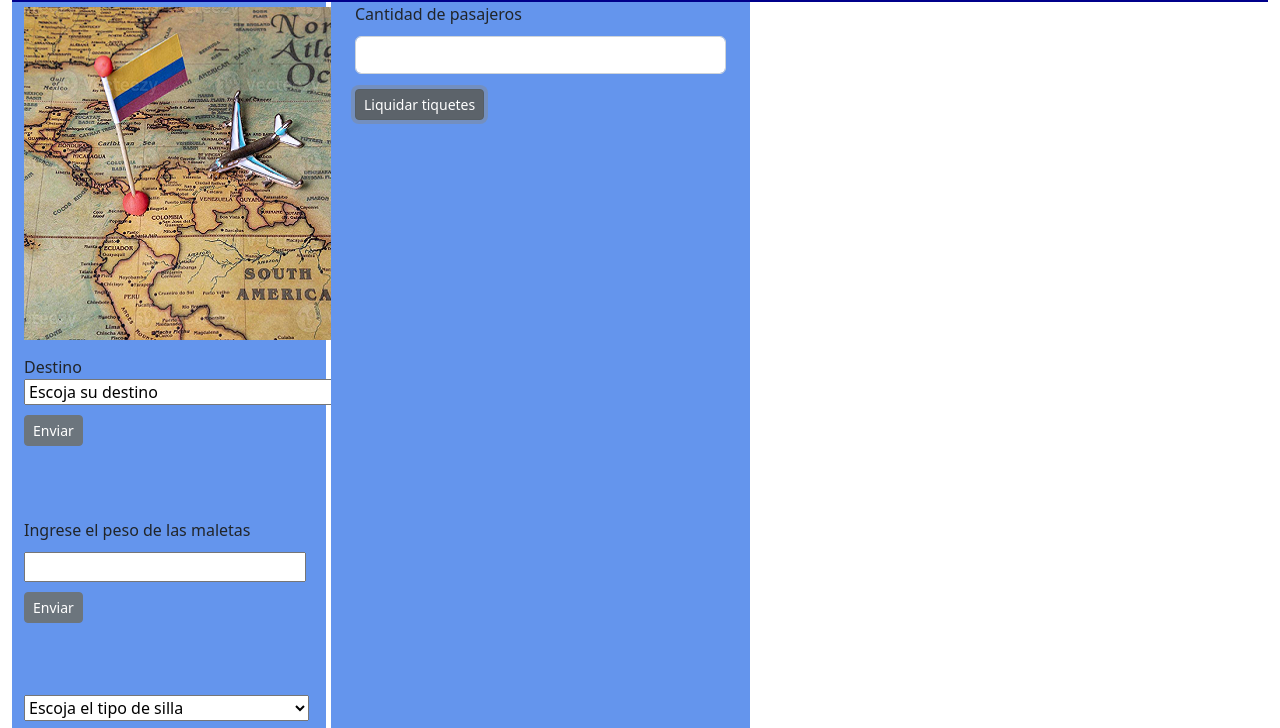
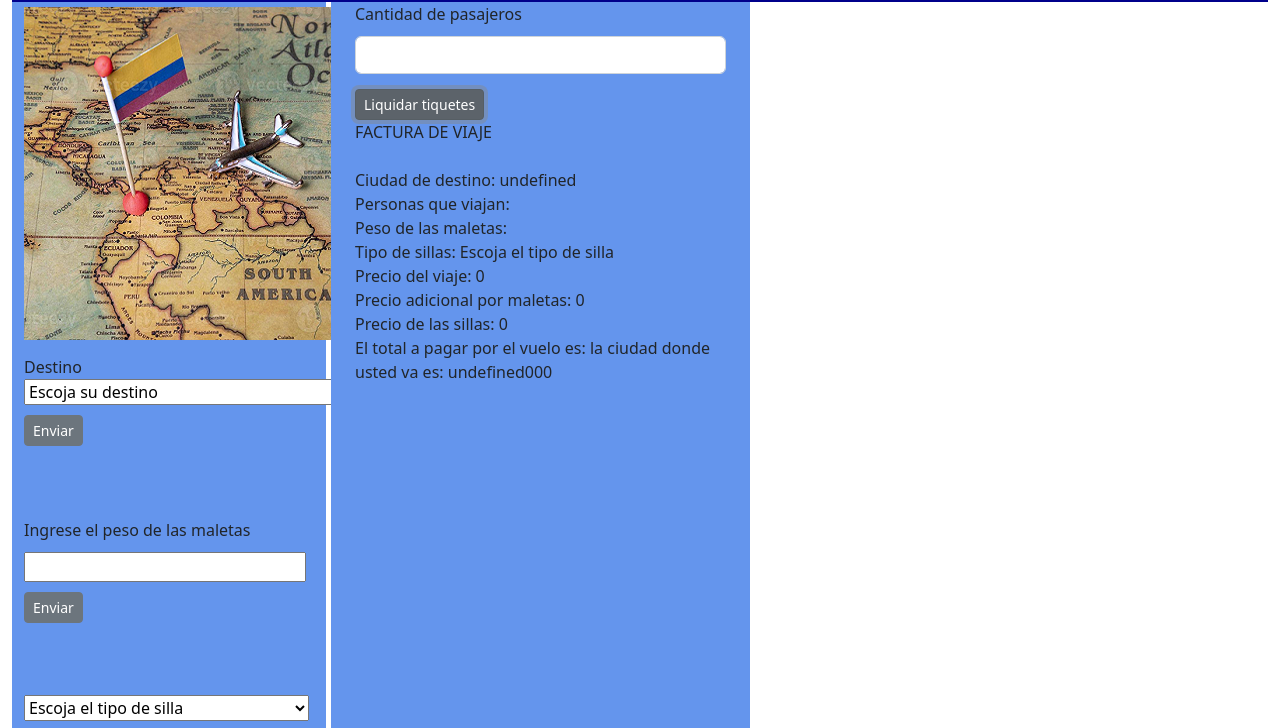
Before and after one commit to VMalware17/LAB1SUPERFLIGHT, a plain HTML site: page index.html in a window 1280 px wide. Both pictures are taken after a click on the button "Liquidar tiquetes". Shown: the part 70-798 px from the top of the page. Drawn offline with nearby package versions, Linux system fonts and the light colour scheme.

Commit message:
actualizacion 1

```diff
--- a/index.html
+++ b/index.html
@@ -28,12 +28,14 @@
         </header>
         <div class="container-fluid">
             <div class="row">
-                <div class="col-3" style="background-color:cornflowerblue; padding-bottom:400px;"><img src="./images/flag-of-colombia-and-plane-on-the-world-map-photo.png" style="margin-top:5px;margin-bottom:15px;"> Destino
+                <div class="col-3" id="destino" style="background-color:cornflowerblue; padding-bottom:400px;"><img src="./images/flag-of-colombia-and-plane-on-the-world-map-photo.png" style="margin-top:5px;margin-bottom:15px;"> Destino
                     <select aria-label="select example" style="padding-right:45px;">
                         <option selected>Escoja su destino</option>
                         <option value="1">Medellin----------------------------------$100.000</option>
                         <option value="2">Cali--------------------------------------$90.000</option>
                         <option value="3">Bogota------------------------------------$150.000</option>
+                        <option value="4">Pereira-----------------------------------$75.000</option>
+                        <option value="5">Manizales---------------------------------$105.000</option>
                     </select>
                     <br>
                     <button type="button" class="btn btn-secondary btn-sm" style="margin-top:10px;">Enviar</button>
@@ -42,14 +44,14 @@
                     <br>
                     <br>
                     <label for="texto">Ingrese el peso de las maletas</label>
-                    <input style="padding-left:45px; margin-top:10px;" list="datalistOptions" id="exampleDataList" placeholder="" style="text-align:left">
+                    <input style="padding-left:45px; margin-top:10px;" list="datalistOptions" id="PesoMaletas" placeholder="" style="text-align:left">
                     <br>
                     <button type="button" class="btn btn-secondary btn-sm" style="margin-top:10px;">Enviar</button>
                     <br>
                     <br>
                     <br>
                     <br>
-                    <select aria-label="select example" style="padding-right:45px;">
+                    <select id="asiento" aria-label="select example" style="padding-right:45px;">
                         <option selected>Escoja el tipo de silla</option>
                         <option value="1">Normal</option>
                         <option value="2">Ejecutiva</option>
@@ -62,8 +64,11 @@
                 <div class="col-4" style="background-color:cornflowerblue;margin-left:5px; ">
                     <div class="container-fluid">
                         <label for="texto">Cantidad de pasajeros</label>
-                        <input class="form-control" style="padding-left:10px;margin-top:10px;" list="datalistOptions" id="exampleDataList" placeholder="" style="text-align:left"><button type="button" class="btn btn-secondary btn-sm" style="margin-top:15px;">Liquidar tiquetes</button>
+                        <input class="form-control" style="padding-left:10px;margin-top:10px;" list="datalistOptions" id="CantidadPasajeros" placeholder="" style="text-align:left">
+                        <button type="button" class="btn btn-secondary btn-sm" style="margin-top:15px;" onclick="precio()">Liquidar tiquetes</button>
+                        <div id="capaMostrar"></div>
                     </div>
+
                 </div>
                 <div class="col-4" style="background-color:cornflowerblue; padding-bottom:400px;padding-right:760px; margin-left:5px;">
                     <div class="container-fluid">
@@ -82,6 +87,7 @@
                     </div>
                 </footer>
 
+                <script src="./main.js"></script>
                 <script src="https://cdn.jsdelivr.net/npm/bootstrap@5.2.0/dist/js/bootstrap.bundle.min.js" integrity="sha384-A3rJD856KowSb7dwlZdYEkO39Gagi7vIsF0jrRAoQmDKKtQBHUuLZ9AsSv4jD4Xa" crossorigin="anonymous"></script>
 </body>
 
--- a/main.js
+++ b/main.js
@@ -0,0 +1,74 @@
+function precio() {
+  let pasajeros = document.getElementById("CantidadPasajeros").value;
+  let ciudad = document.getElementById("destino").value;
+  let pesoMaleta = document.getElementById("PesoMaletas").value;
+  let tipoAsiento = document.getElementById("asiento").value;
+  let totalAsiento = 0;
+  let tiquete = 0;
+  let pagoAdicional = 0;
+  let totalPago = 0;
+
+  if (ciudad == 1) {
+    tiquete = 100000 * pasajeros;
+  }
+  if (ciudad == 2) {
+    tiquete = 90000 * pasajeros;
+  }
+  if (ciudad == 3) {
+    tiquete = 150000 * pasajeros;
+  }
+  if (ciudad == 4) {
+    tiquete = 75000 * pasajeros;
+  }
+  if (ciudad == 5) {
+    tiquete = 105000 * pasajeros;
+  }
+  if (pesoMaleta > 50) {
+    pagoAdicional = (pesoMaleta - 50) * 15000;
+  }
+  if (tipoAsiento == 1) {
+    totalAsiento = 0 * pasajeros;
+  }
+  if (tipoAsiento == 2) {
+    totalAsiento = 20000 * pasajeros;
+  }
+  if (tipoAsiento == 3) {
+    totalAsiento = 40000 * pasajeros;
+  }
+  totalPago =
+    "la ciudad donde usted va es: " +
+    ciudad +
+    tiquete +
+    pagoAdicional +
+    totalAsiento;
+  let factura = document.getElementById("capaMostrar");
+
+  factura.innerHTML =
+    "FACTURA DE VIAJE" +
+    "<br>" +
+    " " +
+    "<br>" +
+    "Ciudad de destino: " +
+    ciudad +
+    "<br>" +
+    "Personas que viajan: " +
+    pasajeros +
+    "<br>" +
+    "Peso de las maletas: " +
+    pesoMaleta +
+    "<br>" +
+    "Tipo de sillas: " +
+    tipoAsiento +
+    "<br>" +
+    "Precio del viaje: " +
+    tiquete +
+    "<br>" +
+    "Precio adicional por maletas: " +
+    pagoAdicional +
+    "<br>" +
+    "Precio de las sillas: " +
+    totalAsiento +
+    "<br>" +
+    "El total a pagar por el vuelo es: " +
+    totalPago;
+}
```
